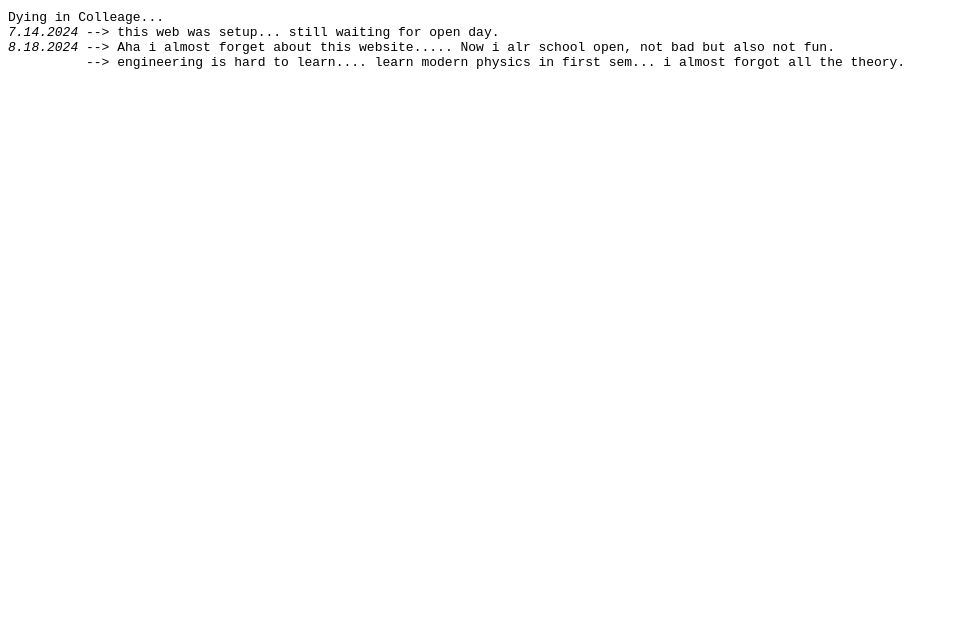
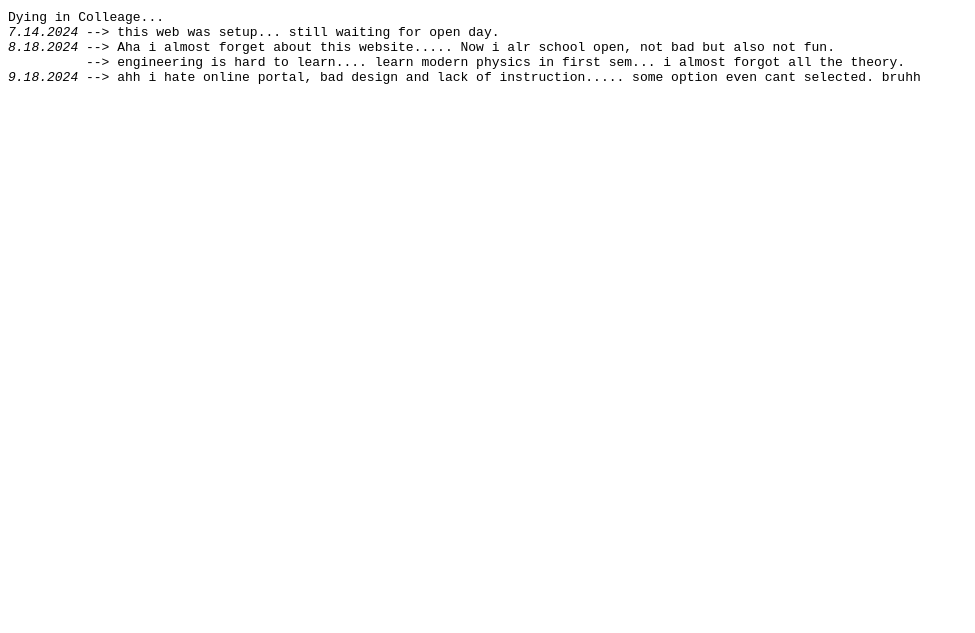
Before and after one commit to OMG0718/omg0718.github.io, a plain HTML site: page index.html in a window 1280 px wide. Shown: the part 167-800 px from the top of the page, without its empty margins (0-975 px from the left). Drawn offline with Linux system fonts and the light colour scheme.

Commit message:
modified:   index.html

```diff
--- a/index.html
+++ b/index.html
@@ -25,6 +25,7 @@ Dying in Colleage...
 <var>7.14.2024</var> --> this web was setup... still waiting for open day.
 <var>8.18.2024</var> --> Aha i almost forget about this website..... Now i alr school open, not bad but also not fun.
           --> engineering is hard to learn.... learn modern physics in first sem... i almost forgot all the theory.
+<var>9.18.2024</var> --> ahh i hate online portal, bad design and lack of instruction..... some option even cant selected. bruhh
 </pre>
 
 
```
